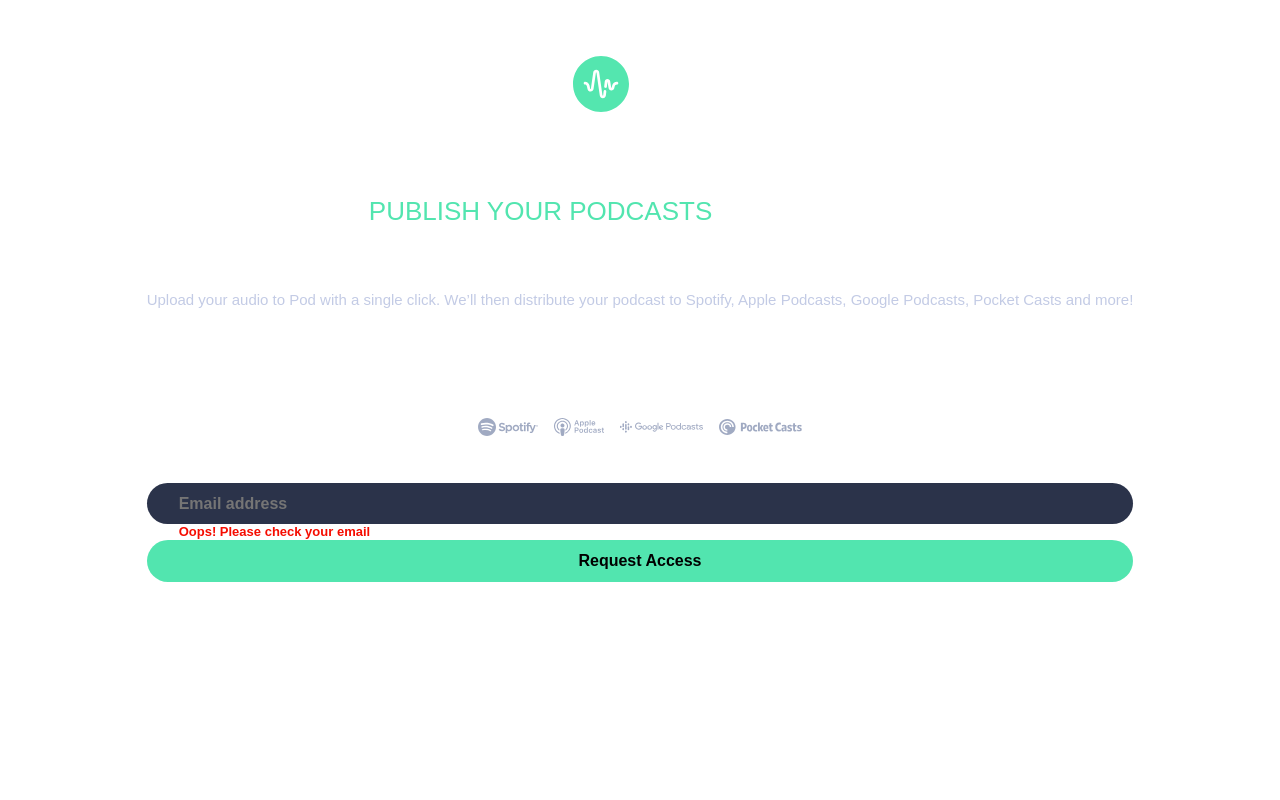
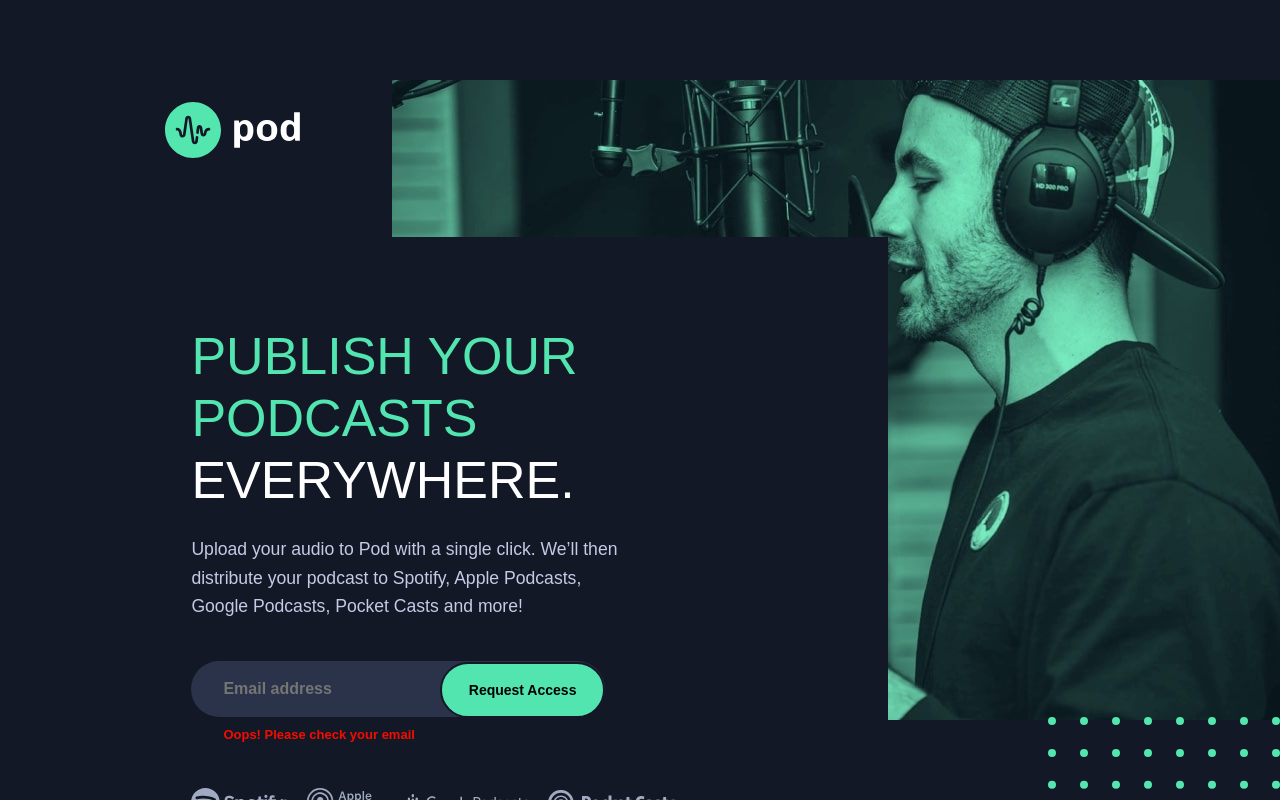
Before and after one commit to wtwilliams310/pod-request-landing-page, a plain HTML site: page index.html in a window 1280 px wide. Drawn offline with Linux system fonts and the light colour scheme; a web font is replaced by a local one.

Commit message:
des: completed desktop version css

```diff
--- a/index.html
+++ b/index.html
@@ -17,33 +17,31 @@
   <title>Frontend Mentor | Pod request access landing page</title>
 </head>
 <body>
+	<div><span class="background-image" role="img" aria-label="photo of the host of the pod wearing studio headphones talking into a microphone"></div>
 	<main class="main">
-		<!-- <picture class="dots">
-			<img class="background-dots" src="./assets/mobile/bg-pattern-dots.svg">
-		</picture> -->
-		<header class="header logo-pod">
 			<div class="logo">
-				<img src="./assets/desktop/logo.svg">
+				<img src="./assets/desktop/logo.svg" alt="the word pod to the left of a circle with a single sound-wave in the center. ">
 			</div>
-		</header>
 		<div class="content">
 			<h2 class="title">PUBLISH YOUR PODCASTS <span class="everywhere">EVERYWHERE.</span></h2>
 			<p class="paragraph">Upload your audio to Pod with a single click. We’ll then distribute your podcast to Spotify, Apple Podcasts, Google Podcasts, Pocket Casts and more!</p>
 			<div class="podcast-icons">
-				<img class="icons" src="./assets/desktop/spotify.svg">
-				<img class="icons" src="./assets/desktop/apple-podcast.svg">
-				<img class="google icons" src="./assets/desktop/google-podcasts.svg">
-				<img class="icons" src="./assets/desktop/pocket-casts.svg">
+				<img class="icons" src="./assets/desktop/spotify.svg" alt="spotify logo">
+				<img class="icons" src="./assets/desktop/apple-podcast.svg" alt="apple podcast logo">
+				<img class="google icons" src="./assets/desktop/google-podcasts.svg" alt="google podcast logo">
+				<img class="icons" src="./assets/desktop/pocket-casts.svg" alt="pocket casts logo">
 			</div>
 			<form class="form">
 				<!-- <div class="input-label"> -->
+				<div class="email-submit-button">
 				<label for="email-address"></label>
 				<input class="email-address" type="email-address" name="email-address" placeholder="Email address">
 				<!-- </div> -->
 				<!-- <span class="email-alert">Oops! Please check your email</span> -->
 				<input class="request-button" type="submit" value="Request Access">
+				<!-- </div> -->
 				<span class="email-alert">Oops! Please check your email</span>
-
+			</div>
 			</form>
 
 		</div>
--- a/pod-style.css
+++ b/pod-style.css
@@ -96,10 +96,10 @@ body {
 	grid-template-rows: 20% 80%;
 	justify-items: center;
 	gap: 2em;
-	overflow: hidden;
+	overflow: auto;
 }
 
-.header {
+.logo {
 	margin-top: 3.5rem;
 }
 
@@ -158,6 +158,10 @@ h2, p {
 
 }
 
+.email-submit-button {
+	display: grid;
+}
+
 input {
 	border-radius: 50px;
 	border: none;
@@ -198,7 +202,7 @@ input:focus {
 
 
 
-@media screen and (max-width: 767px){
+@media screen and (max-width: 480px){
 	.main {
 	background-color: var(--clr-dark-gray-transp);
 
@@ -211,7 +215,7 @@ input:focus {
 }
 
 
-@media screen and (min-width: 768px) and (max-width: 1024px) {
+@media screen and (min-width: 481px) and (max-width: 1024px) {
 	.main {
 		background: var(--clr-dark-grey);
 		background-image: var(--img-host-tablet), var(--img-dots);
@@ -219,31 +223,35 @@ input:focus {
 		background-position: right top, 2rem bottom;
 
 		justify-items: flex-start;
-		gap: 3.3rem;
+		gap: 0rem;
+
+		width: 100%;
 	}
 
+	.logo {
+		margin-left: 2.438rem;
+	}
 
-	.logo {
-		margin-left: 39px;
-	}
 
 
 	.content {
 		background: var(--clr-dark-grey);
-		width: 675px;
-		height: 514px;
-		padding-left: 2.4rem;
+
 		display: flex;
 		flex-direction: column;
 		align-items: flex-start;
 		justify-content: space-between;
+
+		width: 42.188rem;
+		height: 32.125rem;
+
+		margin-top: 3.438rem;
+		padding-left: 2.4rem;
 		padding-top: 6.6rem;
-
 	}
 
-
 	.podcast-icons {
-		height: 30px;
+		height: 1.875rem;
 		display: flex;
 		margin: 0;
 		order: 1;
@@ -251,11 +259,9 @@ input:focus {
 		width: 100%;
 	}
 
-
 	.title, .paragraph {
 		text-align: left;
 		font-size: var(--fs);
-
 	}
 
 	.title {
@@ -285,17 +291,129 @@ input:focus {
 
 	.request-button {
 		position: absolute;
-		top: 10px;
+		top: 1px;
 		right: 0;
 		bottom: 0;
 		width: 40%;
-		height: 57%;
+		height: 66%;
 		font-size: var(--fs-bold-form-tablet);
 		line-height: var(--lh-bold-form-tablet);
 		border: 2px solid var(--clr-dark-grey);
 	}
 
 	.email-alert {
-		marigin-top: 10px;
+		margin-top: 0.6rem;
 	}
 }
+
+
+
+@media screen and (min-width: 1025px) {
+
+	.main {
+		background: var(--clr-dark-grey);
+		background-image: var(--img-dots), var(--img-host-desktop);
+		background-repeat: no-repeat, no-repeat;
+		background-position: right 44.8em, right center;
+
+		justify-items: flex-start;
+		gap: 4.8rem;
+
+		width: 100%;
+	}
+
+	.logo {
+		margin-top: 6.375rem;
+	}
+
+	.logo, .content {
+		margin-left: 10.313rem;
+	}
+
+	.content {
+		background: var(--clr-dark-grey);
+
+		width: 45.188rem;
+		height: 100%;
+		display: flex;
+		flex-direction: column;
+		align-items: flex-start;
+		padding-top: 5.5rem;
+	}
+
+
+	.title, .paragraph {
+		text-align: left;
+		font-size: var(--fs);
+	}
+
+	.title {
+		margin-bottom: 1.5rem;
+
+		font-size: var(--fs-light-title-desktop);
+		line-height: var(--lh-light-title-desktop);
+	}
+
+	.paragraph {
+		margin-bottom: 2.5rem;
+		width: 26.875rem;
+
+		font-size: var(--fs-light-body-desktop);
+		line-height: var(--lh-light-body-desktop);
+	}
+
+	.form {
+		width: 25.875rem;
+		display: flex;
+		flex-direction: column;
+		justify-content: flex-start;
+		gap: .5em;
+		position: relative;
+		margin-top: 0;
+	}
+
+	.podcast-icons {
+		width: 100%;
+		height: 1.875rem;
+		display: flex;
+		margin: 0;
+		margin-top: 2.8rem;
+		order: 1;
+		gap: 1.2em;
+	}
+
+
+	.email-address {
+		width: 100%;
+		padding: 1rem 0 1rem 2rem;
+	}
+
+	.request-button {
+		position: absolute;
+		top: 1px;
+		right: 0;
+		bottom: 0;
+		width: 40%;
+		height: 68%;
+
+		font-size: var(--fs-bold-form-tablet);
+		line-height: var(--lh-bold-form-tablet);
+		border: 2px solid var(--clr-dark-grey);
+	}
+
+	.email-alert {
+		margin-top: 0.6rem;
+	}
+
+
+
+
+
+
+
+
+
+
+
+
+}
```
